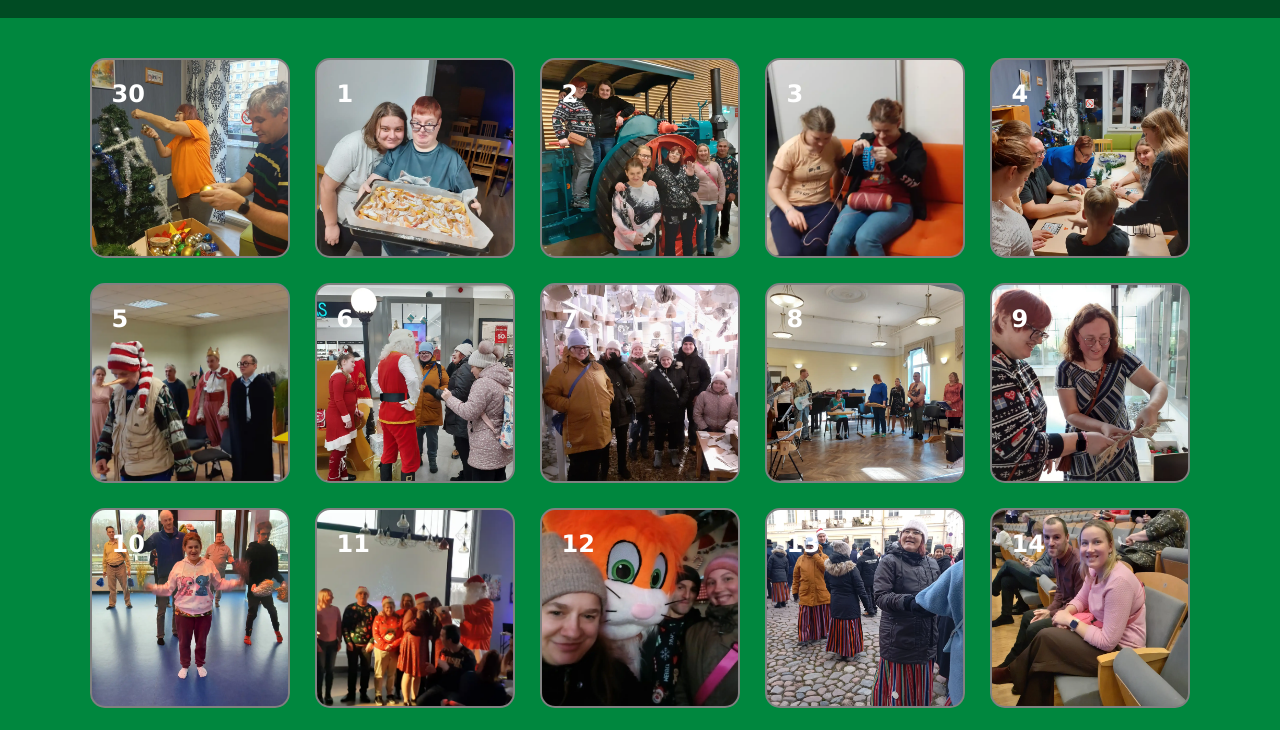
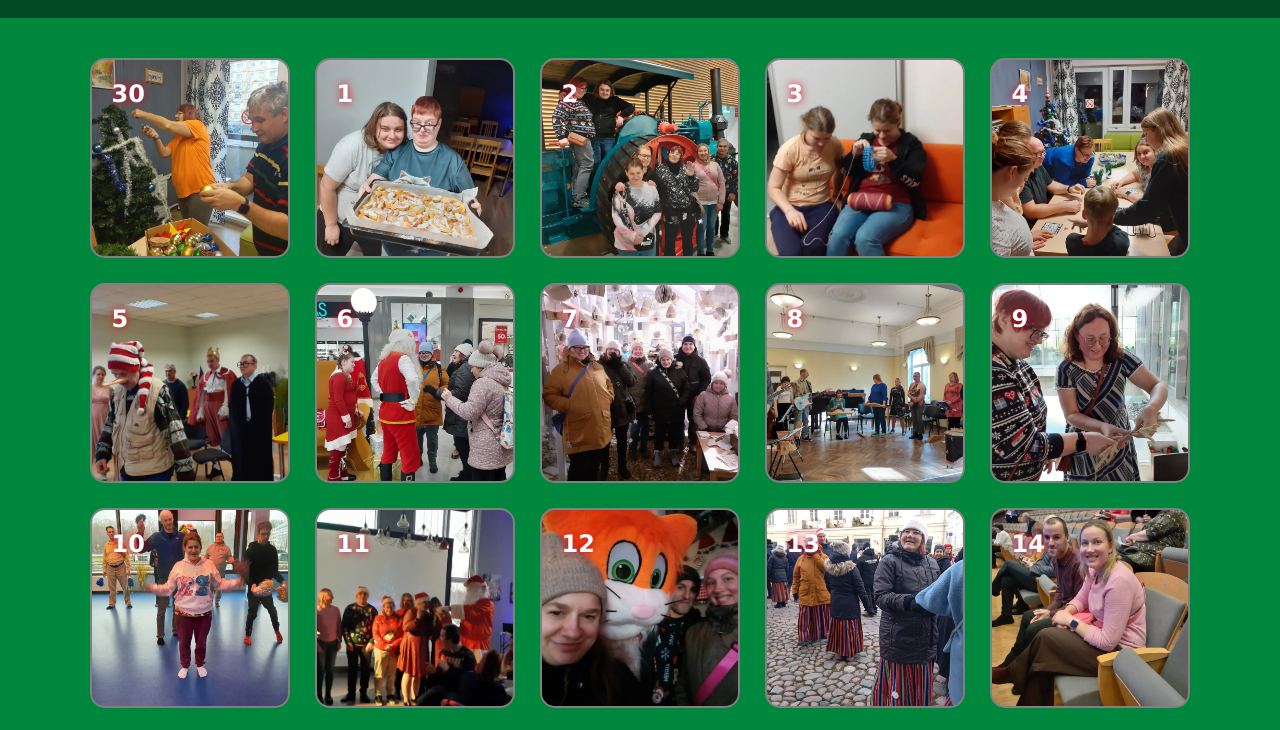
Before and after one commit to MartinRitsberg/calendar, a plain HTML site: page index.html in a window 1280 px wide. Shown: the part 62-792 px from the top of the page. Drawn offline with Linux system fonts and the light colour scheme.

Commit message:
Added shadow to calendar day numbers for readability

```diff
--- a/styles.css
+++ b/styles.css
@@ -123,4 +123,5 @@ main {
   font-weight: bold;
   color: white;
   pointer-events: none;
+  text-shadow: #d6001c 0px 0px 8px;
 }
```
